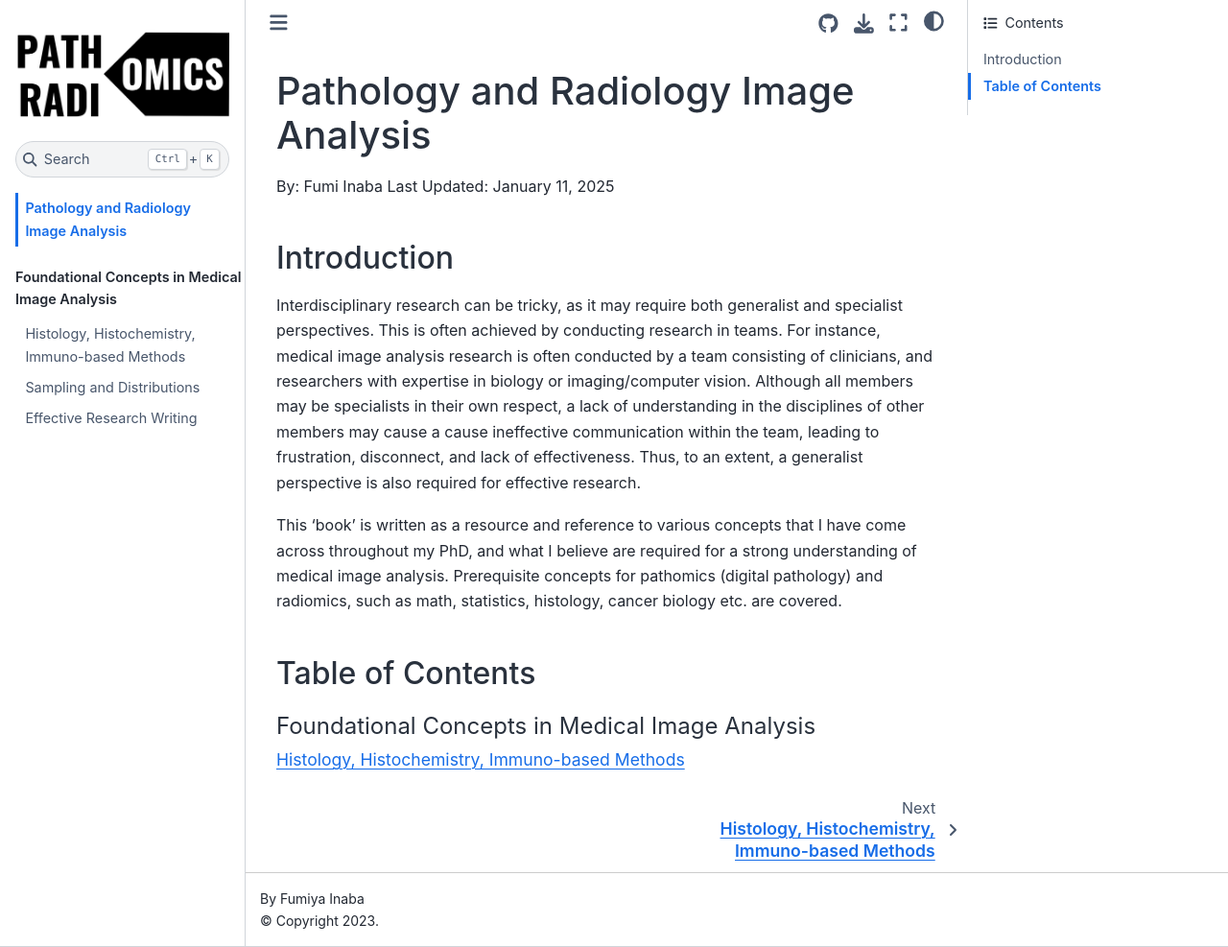
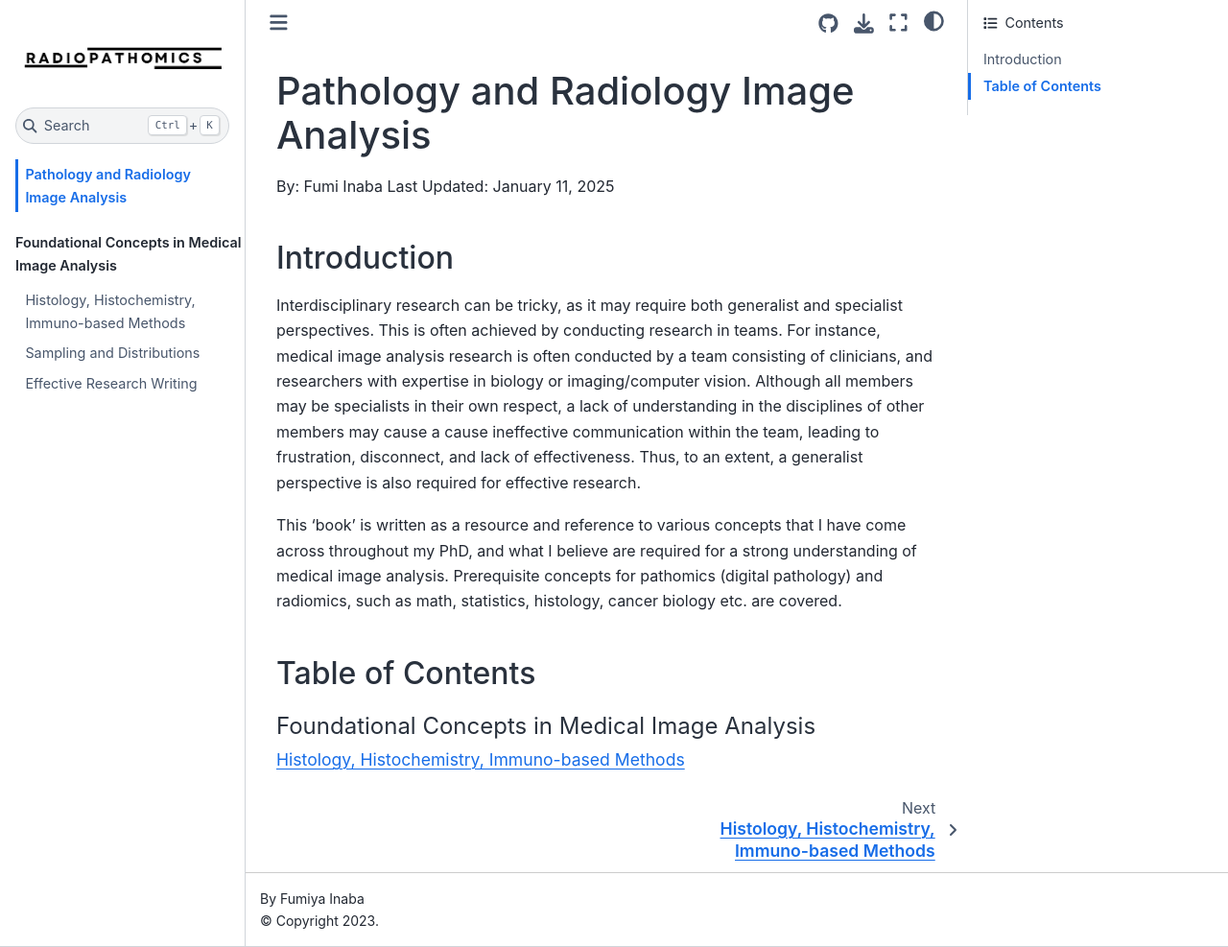
Before and after one commit to fuminaba/Digital-Pathology, a Jupyter Book: the page built from README.md, in a window 1280 px wide and 987 px high. Shown: the whole window at 96% size. Built offline with Jupyter Book 1.0.4 settings and Sphinx 7.4.7 and the Sphinx Book theme 1.1.4, drawn with Linux system fonts in a browser that asks for light colours.

Commit message:
[Enhancement] Changing logo image

```diff
--- a/_config.yml
+++ b/_config.yml
@@ -3,7 +3,7 @@
 
 title: Comprehensive Digital Pathology
 author: Fumiya Inaba
-logo: Path_Radi_omics.png
+logo: Radiopathomics_logo.png
 
 # Force re-execution of notebooks on each build.
 # See https://jupyterbook.org/content/execute.html
```
Also changed, not shown: Path_Radi_omics.png (deleted), Pathology.png (deleted), Radiopathomics_logo.png (added).
